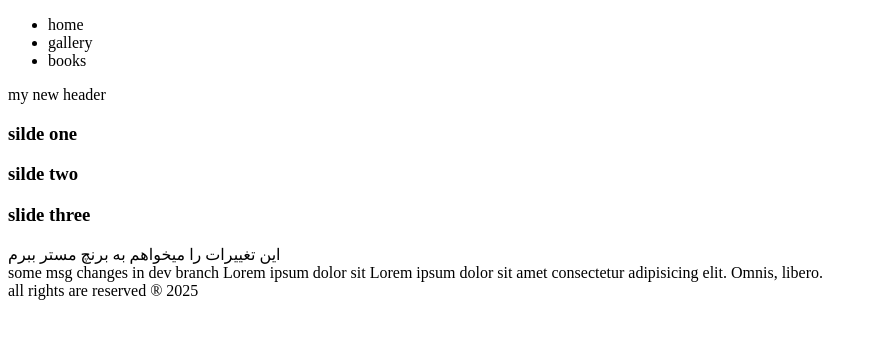
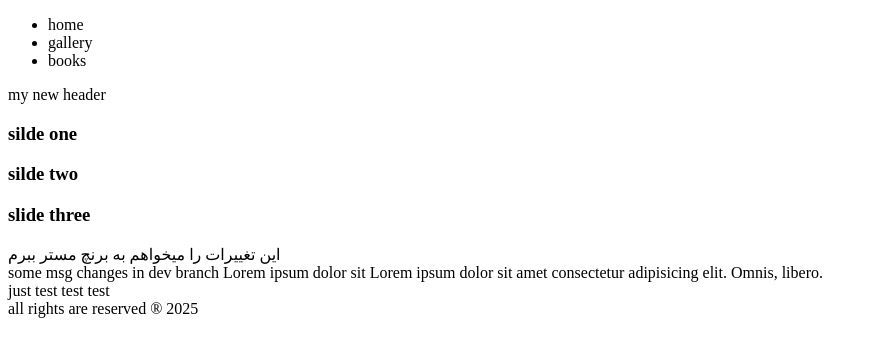
Before and after one commit to niloofarhamidi/git-project-one, a website: page index.html in a window 1280 px wide. Shown: the whole page, without its empty margins (0-877 px from the left). Drawn offline with Linux system fonts and the light colour scheme.

Commit message:
span added

```diff
--- a/index.html
+++ b/index.html
@@ -26,6 +26,7 @@
     some msg changes in dev branch
     Lorem ipsum dolor sit Lorem ipsum dolor sit amet consectetur adipisicing elit. Omnis, libero.</amet>
 </div>
+<span> just test test test</span>
 <footer>all rights are reserved ® 2025</footer>
 </body>
 </html>
```
